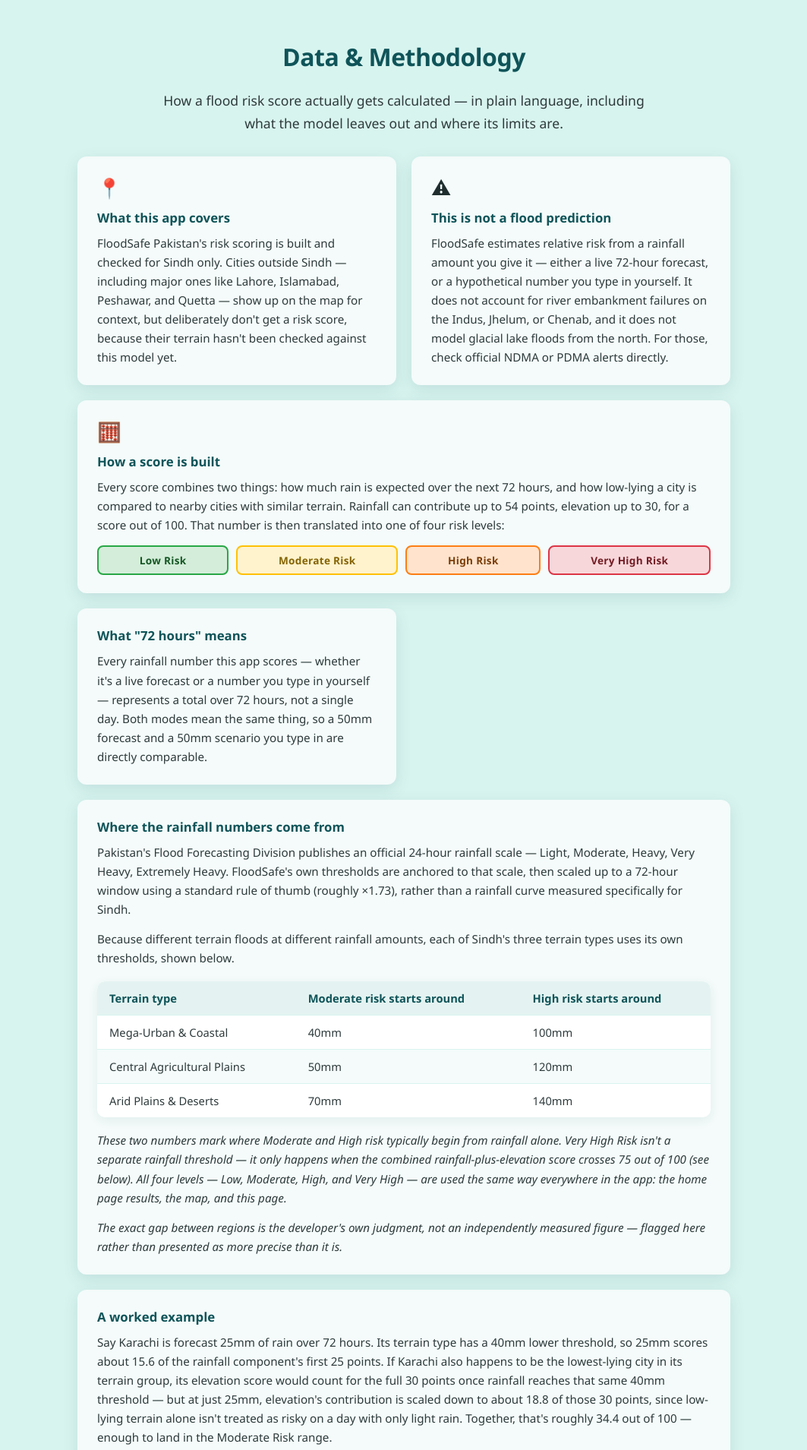
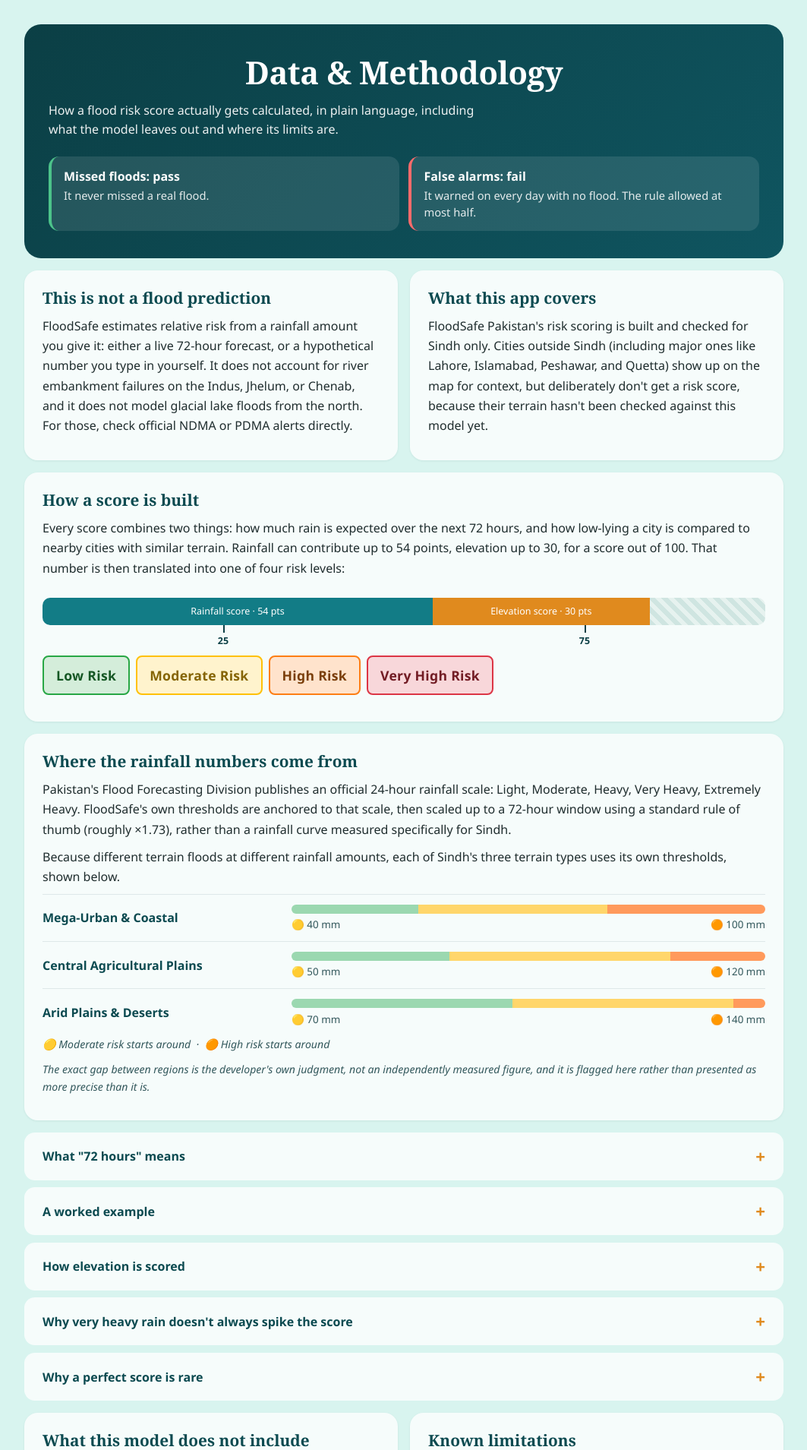
Before and after one commit to jam-tamache/Floodsafe-Pakistan, a Flask app: page /data-methodology in a window 1280 px wide. Shown: the part 70-1979 px from the top of the page at 76% size, without its empty margins (108-1171 px from the left). Run offline with Flask 3, Linux system fonts and the light colour scheme.

Commit message:
Update site text and methodology page

```diff
--- a/templates/about.html
+++ b/templates/about.html
@@ -1,6 +1,6 @@
 {% extends "base.html" %}
 
-{% block title %}FloodSafe Pakistan &mdash; About{% endblock %}
+{% block title %}FloodSafe Pakistan | About{% endblock %}
 
 {% block content %}
 <div class="info-page info-stack">
--- a/templates/check.html
+++ b/templates/check.html
@@ -1,6 +1,6 @@
 {% extends "base.html" %}
 
-{% block title %}FloodSafe Pakistan &mdash; Result{% endblock %}
+{% block title %}FloodSafe Pakistan | Result{% endblock %}
 
 {% block head_extra %}
 {% if city_lat and city_lon %}
--- a/templates/data_methodology.html
+++ b/templates/data_methodology.html
@@ -3,119 +3,154 @@
 {% block title %}{{ t.methodology_title }} - FloodSafe Pakistan{% endblock %}
 
 {% block content %}
-<div class="info-page">
-    <h1>{{ t.methodology_title }}</h1>
-    <p class="info-lede">{{ t.methodology_lede }}</p>
+<style>
+.dm{max-width:1000px;margin:0 auto;padding-bottom:2rem}
+.dm h1,.dm h2{font-family:Georgia,"Times New Roman",serif}
+.dm-hero{background:linear-gradient(135deg,#0b3f45,#0f5560);color:#fff;border-radius:22px;padding:2.2rem 2rem}
+.dm-hero h1{margin:0 0 .6rem;font-size:clamp(1.9rem,4vw,2.6rem);color:#fff}
+.dm-hero p{margin:0 0 1.4rem;max-width:62ch;opacity:.92;line-height:1.6}
+.dm-chips{display:flex;gap:.8rem;flex-wrap:wrap}
+.dm-chip{flex:1 1 240px;background:rgba(255,255,255,.1);border-radius:14px;padding:.9rem 1rem;border-inline-start:4px solid}
+.dm-chip.pass{border-color:#4cc38a}
+.dm-chip.fail{border-color:#ff6b6b}
+.dm-chip b{display:block;margin-bottom:.2rem}
+.dm-chip span{font-size:.92rem;opacity:.88}
+.dm-card{background:rgba(255,255,255,.78);border-radius:18px;padding:1.4rem 1.5rem;margin-top:1rem;box-shadow:0 1px 3px rgba(11,63,69,.08)}
+.dm-card h2{margin:0 0 .6rem;font-size:1.3rem;color:#0b4a50}
+.dm-card p{line-height:1.65;margin:0 0 .6rem}
+.dm-grid{display:grid;grid-template-columns:1fr 1fr;gap:0 1rem}
+.dm-barwrap{position:relative;margin:1.6rem 0 1.8rem}
+.dm-bar{display:flex;height:36px;border-radius:10px;overflow:hidden}
+.dm-bar i{display:flex;align-items:center;justify-content:center;font-style:normal;font-size:.78rem;color:#fff;white-space:nowrap;overflow:hidden}
+.dm-bar .r{width:54%;background:#127c86}
+.dm-bar .e{width:30%;background:#e08a1e}
+.dm-bar .x{width:16%;background:repeating-linear-gradient(45deg,#cfe5e1,#cfe5e1 6px,#e6f2ef 6px,#e6f2ef 12px)}
+.dm-mark{position:absolute;top:100%;height:10px;width:2px;background:#0b3f45;inset-inline-start:var(--p)}
+.dm-mark span{position:absolute;top:100%;margin-top:2px;font-size:.78rem;font-weight:700;color:#0b3f45;transform:translateX(-50%)}
+.dm-tiers{display:flex;gap:.5rem;flex-wrap:wrap}
+.dm-row{display:grid;grid-template-columns:minmax(150px,1fr) 2fr;gap:1rem;align-items:center;padding:.8rem 0;border-top:1px solid rgba(11,63,69,.1)}
+.dm-row b{color:#0b4a50}
+.dm-ltr{direction:ltr}
+.dm-track{height:12px;border-radius:6px;background:linear-gradient(to right,#9bd8b0 0 var(--m),#ffd66b var(--m) var(--h),#ff9a5c var(--h) 100%)}
+.dm-vals{display:flex;justify-content:space-between;font-size:.84rem;margin-top:.35rem;color:#33585c}
+.dm-note{font-size:.88rem;font-style:italic;color:#33585c}
+.dm-more{margin-top:1rem}
+.dm-more details{background:rgba(255,255,255,.78);border-radius:14px;margin-top:.6rem;padding:0 1.5rem}
+.dm-more summary{cursor:pointer;list-style:none;display:flex;justify-content:space-between;align-items:center;gap:1rem;padding:1rem 0;font-weight:700;color:#0b4a50}
+.dm-more summary::-webkit-details-marker{display:none}
+.dm-more summary::after{content:"+";font-size:1.4rem;color:#e08a1e}
+.dm-more details[open] summary::after{content:"\2212"}
+.dm-more details p{margin:0;padding-bottom:1.3rem;line-height:1.65}
+.dm-tags{list-style:none;padding:0;margin:0}
+.dm-tags li{display:inline-block;background:#e6f2ef;border-radius:999px;padding:.3rem .8rem;margin:.2rem;font-size:.88rem}
+.dm-card ul.dm-list{padding-inline-start:1.2rem;margin:0}
+.dm-card ul.dm-list li{margin-bottom:.5rem;line-height:1.55}
+.dm-verdict{border-inline-start:5px solid #e08a1e}
+@media(max-width:720px){.dm-grid{grid-template-columns:1fr}.dm-row{grid-template-columns:1fr}.dm-hero{padding:1.6rem 1.2rem}}
+</style>
 
-    <div class="info-grid">
-        <div class="info-card">
-            <span class="info-card-icon">&#128205;</span>
-            <h3>{{ t.methodology_scope_heading }}</h3>
+<div class="dm">
+
+    <section class="dm-hero">
+        <h1>{{ t.methodology_title }}</h1>
+        <p>{{ t.methodology_lede }}</p>
+        <div class="dm-chips">
+            <div class="dm-chip pass"><b>{{ t.bt.c1t }}</b><span>{{ t.bt.c1x }}</span></div>
+            <div class="dm-chip fail"><b>{{ t.bt.c2t }}</b><span>{{ t.bt.c2x }}</span></div>
+        </div>
+    </section>
+
+    <div class="dm-grid">
+        <section class="dm-card">
+            <h2>{{ t.methodology_not_prediction_heading }}</h2>
+            <p>{{ t.methodology_not_prediction_body }}</p>
+        </section>
+        <section class="dm-card">
+            <h2>{{ t.methodology_scope_heading }}</h2>
             <p>{{ t.methodology_scope_body }}</p>
+        </section>
+    </div>
+
+    <section class="dm-card">
+        <h2>{{ t.methodology_how_heading }}</h2>
+        <p>{{ t.methodology_how_body }}</p>
+        <div class="dm-barwrap dm-ltr">
+            <div class="dm-bar">
+                <i class="r">{{ t.impact_rainfall_label }} &middot; 54 {{ t.impact_points_unit }}</i>
+                <i class="e">{{ t.impact_elevation_label }} &middot; 30 {{ t.impact_points_unit }}</i>
+                <i class="x"></i>
+            </div>
+            <div class="dm-mark" style="--p:25%"><span>25</span></div>
+            <div class="dm-mark" style="--p:75%"><span>75</span></div>
         </div>
+        <div class="dm-tiers">
+            <span class="risk-badge risk-low">{{ t.risk_levels["Low Risk"] }}</span>
+            <span class="risk-badge risk-moderate">{{ t.risk_levels["Moderate Risk"] }}</span>
+            <span class="risk-badge risk-high">{{ t.risk_levels["High Risk"] }}</span>
+            <span class="risk-badge risk-very-high">{{ t.risk_levels["Very High Risk"] }}</span>
+        </div>
+    </section>
 
-        <div class="info-card">
-            <span class="info-card-icon">&#9888;</span>
-            <h3>{{ t.methodology_not_prediction_heading }}</h3>
-            <p>{{ t.methodology_not_prediction_body }}</p>
-        </div>
-
-        <div class="info-card info-card-full">
-            <span class="info-card-icon">&#129518;</span>
-            <h3>{{ t.methodology_how_heading }}</h3>
-            <p>{{ t.methodology_how_body }}</p>
-            <div class="info-tier-row">
-                <span class="risk-badge risk-low">{{ t.risk_levels["Low Risk"] }}</span>
-                <span class="risk-badge risk-moderate">{{ t.risk_levels["Moderate Risk"] }}</span>
-                <span class="risk-badge risk-high">{{ t.risk_levels["High Risk"] }}</span>
-                <span class="risk-badge risk-very-high">{{ t.risk_levels["Very High Risk"] }}</span>
+    <section class="dm-card">
+        <h2>{{ t.methodology_rainfall_heading }}</h2>
+        <p>{{ t.methodology_rainfall_body_1 }}</p>
+        <p>{{ t.methodology_rainfall_body_2 }}</p>
+        {% for region in regions %}
+        <div class="dm-row">
+            <b>{{ t.terrain_profile_labels[region.label] }}</b>
+            <div class="dm-ltr">
+                <div class="dm-track" style="--m:{{ ([region.low_max / 150 * 100, 100]|min)|round(1) }}%;--h:{{ ([region.medium_max / 150 * 100, 100]|min)|round(1) }}%"></div>
+                <div class="dm-vals"><span>&#128993; {{ region.low_max }} {{ t.unit_mm }}</span><span>&#128992; {{ region.medium_max }} {{ t.unit_mm }}</span></div>
             </div>
         </div>
+        {% endfor %}
+        <p class="dm-note">&#128993; {{ t.methodology_table_low_header }} &nbsp;&middot;&nbsp; &#128992; {{ t.methodology_table_medium_header }}</p>
+        <p class="dm-note">{{ t.methodology_rainfall_note }}</p>
+    </section>
 
-        <div class="info-card">
-            <h3>{{ t.methodology_72h_heading }}</h3>
+    <div class="dm-more">
+        <details>
+            <summary>{{ t.methodology_72h_heading }}</summary>
             <p>{{ t.methodology_72h_body }}</p>
-        </div>
+        </details>
+        <details>
+            <summary>{{ t.methodology_example_heading }}</summary>
+            <p>{{ t.methodology_example_body }}</p>
+        </details>
+        <details>
+            <summary>{{ t.methodology_elevation_heading }}</summary>
+            <p>{{ t.methodology_elevation_body }}</p>
+        </details>
+        <details>
+            <summary>{{ t.methodology_deadzone_heading }}</summary>
+            <p>{{ t.methodology_deadzone_body }}</p>
+        </details>
+        <details>
+            <summary>{{ t.methodology_ceiling_heading }}</summary>
+            <p>{{ t.methodology_ceiling_body }}</p>
+            <p>{{ t.methodology_table_tier_note }}</p>
+        </details>
+    </div>
 
-        <div class="info-card info-card-full">
-            <h3>{{ t.methodology_rainfall_heading }}</h3>
-            <p>{{ t.methodology_rainfall_body_1 }}</p>
-            <p>{{ t.methodology_rainfall_body_2 }}</p>
+    <div class="dm-grid">
+        <section class="dm-card">
+            <h2>{{ t.methodology_not_modeled_heading }}</h2>
+            <ul class="dm-tags">
+                {% for item in t.methodology_not_modeled %}<li>{{ item }}</li>{% endfor %}
+            </ul>
+        </section>
+        <section class="dm-card">
+            <h2>{{ t.methodology_limitations_heading }}</h2>
+            <ul class="dm-list">
+                {% for item in t.methodology_limitations %}<li>{{ item }}</li>{% endfor %}
+            </ul>
+        </section>
+    </div>
 
-            <div class="methodology-table-wrap">
-                <table class="methodology-table">
-                    <thead>
-                        <tr>
-                            <th>{{ t.methodology_table_region_header }}</th>
-                            <th>{{ t.methodology_table_low_header }}</th>
-                            <th>{{ t.methodology_table_medium_header }}</th>
-                        </tr>
-                    </thead>
-                    <tbody>
-                        {% for region in regions %}
-                        <tr>
-                            <td>{{ t.terrain_profile_labels[region.label] }}</td>
-                            <td>{{ region.low_max }}mm</td>
-                            <td>{{ region.medium_max }}mm</td>
-                        </tr>
-                        {% endfor %}
-                    </tbody>
-                </table>
-            </div>
-            <!-- NEW: clarifies that Very High Risk isn't a missing 4th
-                 column - it's not a rainfall threshold at all, it comes
-                 from the combined score, explained in the dead-zone /
-                 ceiling cards below. Without this, the table alone reads
-                 as if the model only has 3 tiers. -->
-            <p class="info-note">{{ t.methodology_table_tier_note }}</p>
-            <p class="info-note">{{ t.methodology_rainfall_note }}</p>
-        </div>
-
-        <div class="info-card info-card-full">
-            <h3>{{ t.methodology_example_heading }}</h3>
-            <p>{{ t.methodology_example_body }}</p>
-        </div>
-
-        <div class="info-card">
-            <h3>{{ t.methodology_deadzone_heading }}</h3>
-            <p>{{ t.methodology_deadzone_body }}</p>
-        </div>
-
-        <div class="info-card">
-            <h3>{{ t.methodology_ceiling_heading }}</h3>
-            <p>{{ t.methodology_ceiling_body }}</p>
-        </div>
-
-        <div class="info-card">
-            <h3>{{ t.methodology_elevation_heading }}</h3>
-            <p>{{ t.methodology_elevation_body }}</p>
-        </div>
-
-        <div class="info-card">
-            <h3>{{ t.methodology_not_modeled_heading }}</h3>
-            <ul>
-                {% for item in t.methodology_not_modeled %}
-                <li>{{ item }}</li>
-                {% endfor %}
-            </ul>
-        </div>
-
-        <div class="info-card">
-            <h3>{{ t.methodology_limitations_heading }}</h3>
-            <ul>
-                {% for item in t.methodology_limitations %}
-                <li>{{ item }}</li>
-                {% endfor %}
-            </ul>
-        </div>
-
-        <div class="info-card info-card-full">
-            <div class="info-callout">
-                <strong>{{ t.methodology_validation_heading }}</strong><br>
-                {{ t.methodology_validation_body }}
-            </div>
-        </div>
-    </div>
+    <section class="dm-card dm-verdict">
+        <h2>{{ t.methodology_validation_heading }}</h2>
+        <p>{{ t.methodology_validation_body }}</p>
+    </section>
 
     <a href="{{ url_for('home', lang=lang) }}" class="back-link">{{ t.back_link }}</a>
 </div>
--- a/templates/how_it_works.html
+++ b/templates/how_it_works.html
@@ -1,6 +1,6 @@
 {% extends "base.html" %}
 
-{% block title %}FloodSafe Pakistan &mdash; How It Works{% endblock %}
+{% block title %}FloodSafe Pakistan | How It Works{% endblock %}
 
 {% block content %}
 <div class="container">
--- a/templates/map.html
+++ b/templates/map.html
@@ -99,12 +99,12 @@
         }
         // FIX (earlier session): previously recomputed color here via a
         // stale 3-tier { high, medium, low } object keyed off
-        // risk_level_key.split(' ')[0].toLowerCase() — broke for
+        // risk_level_key.split(' ')[0].toLowerCase(). That broke for
         // "Moderate Risk" (-> "moderate", no match) and "Very High Risk"
         // (-> "very", no match), both silently falling back to the same
         // grey used for non-Sindh MAP_ONLY_CITIES. risk_color is computed
         // once, correctly, server-side in risk_check.py's RISK_COLORS
-        // dict and already sent per city — use it directly instead of
+        // dict and already sent per city, so use it directly instead of
         // re-deriving it here. Do not reintroduce a second color mapping
         // in this file; if the tiers ever change again, RISK_COLORS in
         // risk_check.py is the only place that should need an update.
```
Also changed, not shown: backtest_cases.py (+15 -15 lines), templates/floods_2022.html (+5 -5 lines), translations.py (+37 -37 lines).
